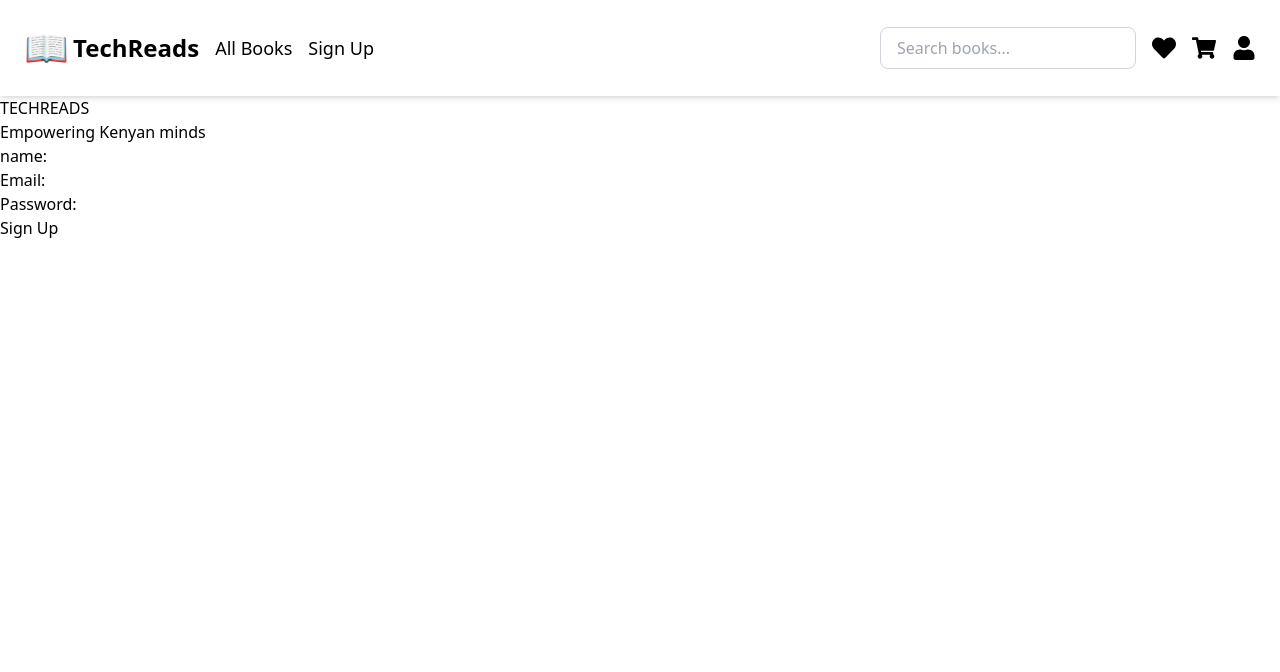
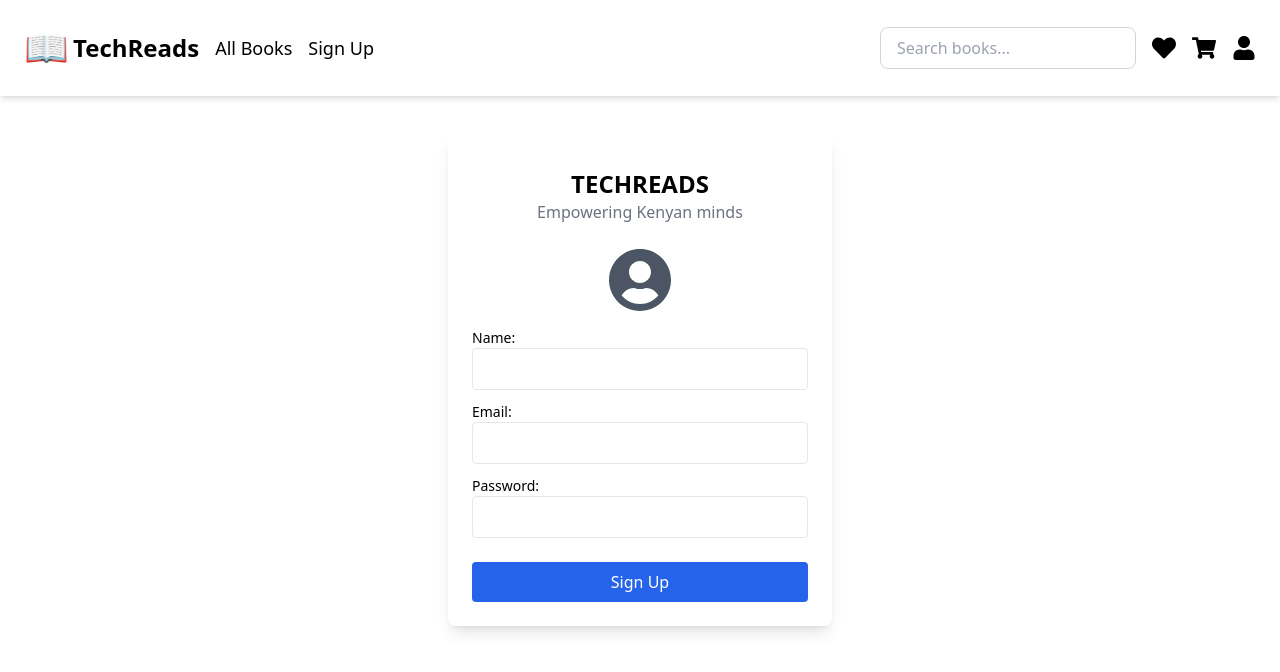
Before and after one commit to Denkogei/TechReads-frontend, a React (Vite) app in the folder techreads/: page /signup in a window 1280 px wide. Shown: the top 672 px of the page. Built offline with nearby package versions, Linux system fonts and the light colour scheme.

Commit message:
styled sign up form

```diff
--- a/techreads/src/components/Signup.jsx
+++ b/techreads/src/components/Signup.jsx
@@ -1,6 +1,7 @@
 import React from "react";
 import { Formik, Form, Field } from "formik";
 import * as Yup from "yup";
+import { FaUserCircle } from "react-icons/fa";
 
 function Signup() {
   const initialValues = {
@@ -41,41 +42,62 @@ function Signup() {
   };
 
   return (
-    <div className="signup-container">
-      <h2>TECHREADS</h2>
-      <p>Empowering Kenyan minds</p>
+    <div className="w-96 mx-auto mt-10 p-6 bg-white rounded-lg shadow-lg">
+      <h2 className="text-center text-2xl font-bold mt-2">TECHREADS</h2>
+      <p className="text-center text-gray-500">Empowering Kenyan minds</p>
+      <br />
+      <div className="flex justify-center">
+        <FaUserCircle className="w-16 h-16 text-gray-600" />
+      </div>
+
       <Formik
         initialValues={initialValues}
         validationSchema={validationSchema}
         onSubmit={handleSubmit}
       >
         {({ isSubmitting, errors, touched }) => (
-          <Form>
-            <div>
-              <label>name:</label>
-              <Field type="text" name="name" />
+          <Form className="mt-4">
+            <div className="mb-3">
+              <label className="block text-sm font-medium">Name:</label>
+              <Field
+                type="text"
+                name="name"
+                className="w-full p-2 border rounded"
+              />
               {errors.name && touched.name && (
-                <div className="error">{errors.name}</div>
+                <div className="text-red-500 text-sm">{errors.name}</div>
               )}
             </div>
 
-            <div>
-              <label>Email:</label>
-              <Field type="email" name="email" />
+            <div className="mb-3">
+              <label className="block text-sm font-medium">Email:</label>
+              <Field
+                type="email"
+                name="email"
+                className="w-full p-2 border rounded"
+              />
               {errors.email && touched.email && (
-                <div className="error">{errors.email}</div>
+                <div className="text-red-500 text-sm">{errors.email}</div>
               )}
             </div>
 
-            <div>
-              <label>Password:</label>
-              <Field type="password" name="password" />
+            <div className="mb-3">
+              <label className="block text-sm font-medium">Password:</label>
+              <Field
+                type="password"
+                name="password"
+                className="w-full p-2 border rounded"
+              />
               {errors.password && touched.password && (
-                <div className="error">{errors.password}</div>
+                <div className="text-red-500 text-sm">{errors.password}</div>
               )}
             </div>
 
-            <button type="submit" disabled={isSubmitting}>
+            <button
+              type="submit"
+              disabled={isSubmitting}
+              className="w-full bg-blue-600 text-white p-2 rounded mt-3"
+            >
               {isSubmitting ? "Signing Up..." : "Sign Up"}
             </button>
           </Form>
```
